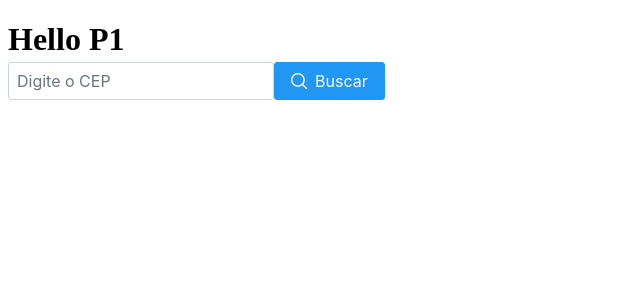
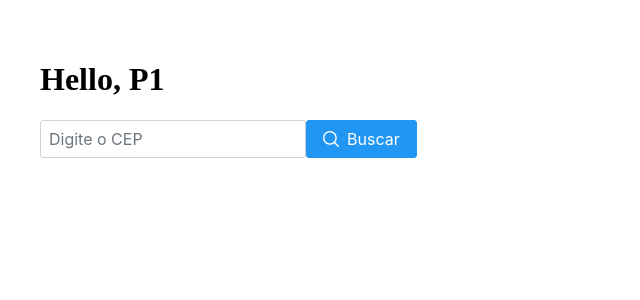
Before and after one commit to Programacaodm/P1, a React (Vite) app in the folder busca-cep/: page / in a window 1280 px wide. Shown: the top 300 px of the page, without its empty margins (0-640 px from the left). Built offline with nearby package versions, Linux system fonts and the light colour scheme.

Commit message:
feat(p1): exibe localidades reais

```diff
--- a/busca-cep/src/App.jsx
+++ b/busca-cep/src/App.jsx
@@ -1,14 +1,33 @@
-import React from 'react'
-import Busca from './components/busca'
-const App = () => {
+import { useState } from 'react';
+import Busca from './components/Busca';
+
+function App() {
+  const [localidades, setLocalidades] = useState([]);
+
+  const adicionarLocalidade = (novaLocalidade) => {
+    setLocalidades([novaLocalidade, ...localidades]);
+  };
+
   return (
-    <div>
-        <h1>
-        Hello P1
-            <Busca/>
-        </h1>
+    <div className="App" style={{ padding: '2rem' }}>
+      <h1>Hello, P1</h1>
+      <Busca onNovaLocalidade={adicionarLocalidade} />
+
+      <ul>
+        {localidades.map((loc, index) => (
+
+         <li key={index} >
+          {loc.cep} <br />
+          {loc.logradouro} <br />
+          {loc.bairro} <br />
+          {loc.localidade}/{loc.uf} <br />
+          <hr style={{ width: "200px", marginLeft: "0", borderTop: "1px solid #ccc" }} />
+        </li>
+
+        ))}
+      </ul>
     </div>
-  )
+  );
 }
 
-export default App
+export default App;
--- a/busca-cep/src/components/Busca.jsx
+++ b/busca-cep/src/components/Busca.jsx
@@ -3,7 +3,7 @@ import { InputText } from 'primereact/inputtext';
 import { Button } from 'primereact/button';
 import axios from 'axios';
 
-export default function Busca() {
+export default function Busca({ onNovaLocalidade }) {
   const [input, setInput] = useState('');
 
   const handleBusca = async () => {
@@ -20,7 +20,7 @@ export default function Busca() {
         return;
       }
 
-      console.log(response.data);
+      onNovaLocalidade(response.data); // envia os dados para o App
 
     } catch (error) {
       alert("Erro ao buscar o CEP.");
--- a/busca-cep/src/components/LocalidadeLista.jsx
+++ b/busca-cep/src/components/LocalidadeLista.jsx
@@ -1,7 +1,3 @@
-import React, { useState } from 'react';
-import { InputText } from 'primereact/inputtext';
-import { Button } from 'primereact/button';
-
 export default function LocalidadeLista() {
     const localidades = [
       { cep: '01001-000', localidade: 'São Paulo' },
```
